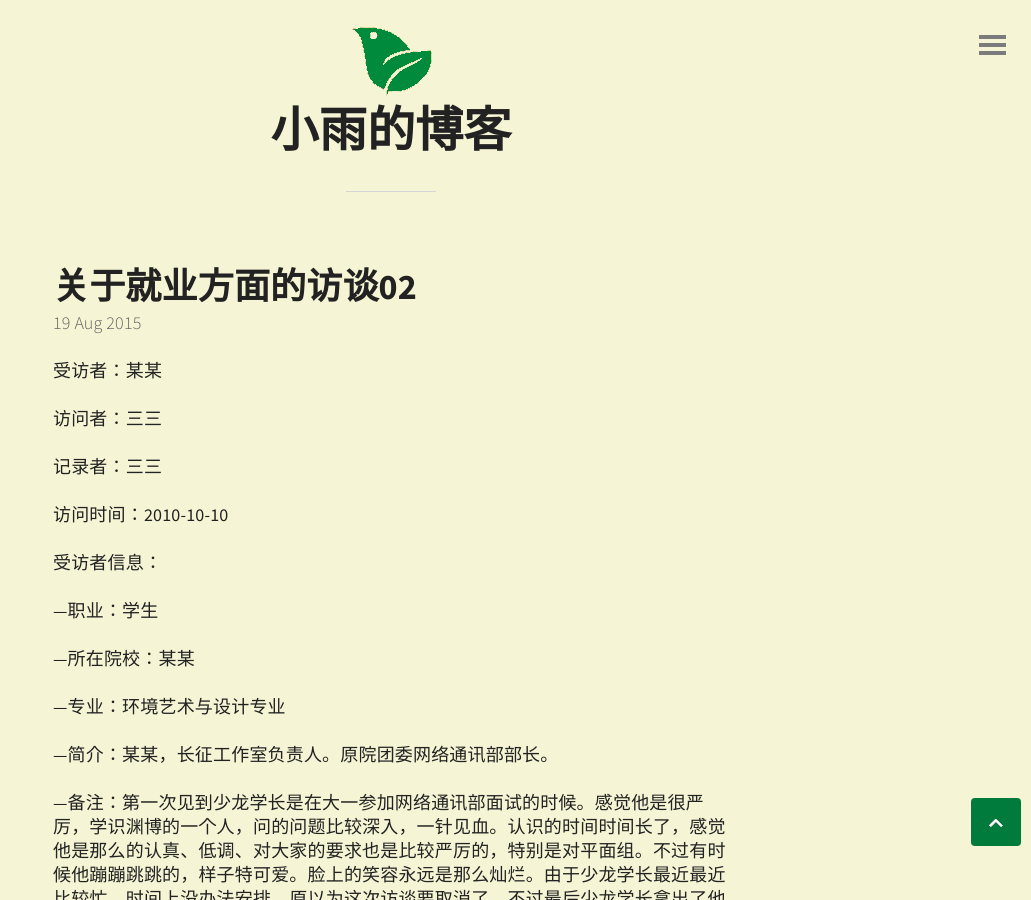
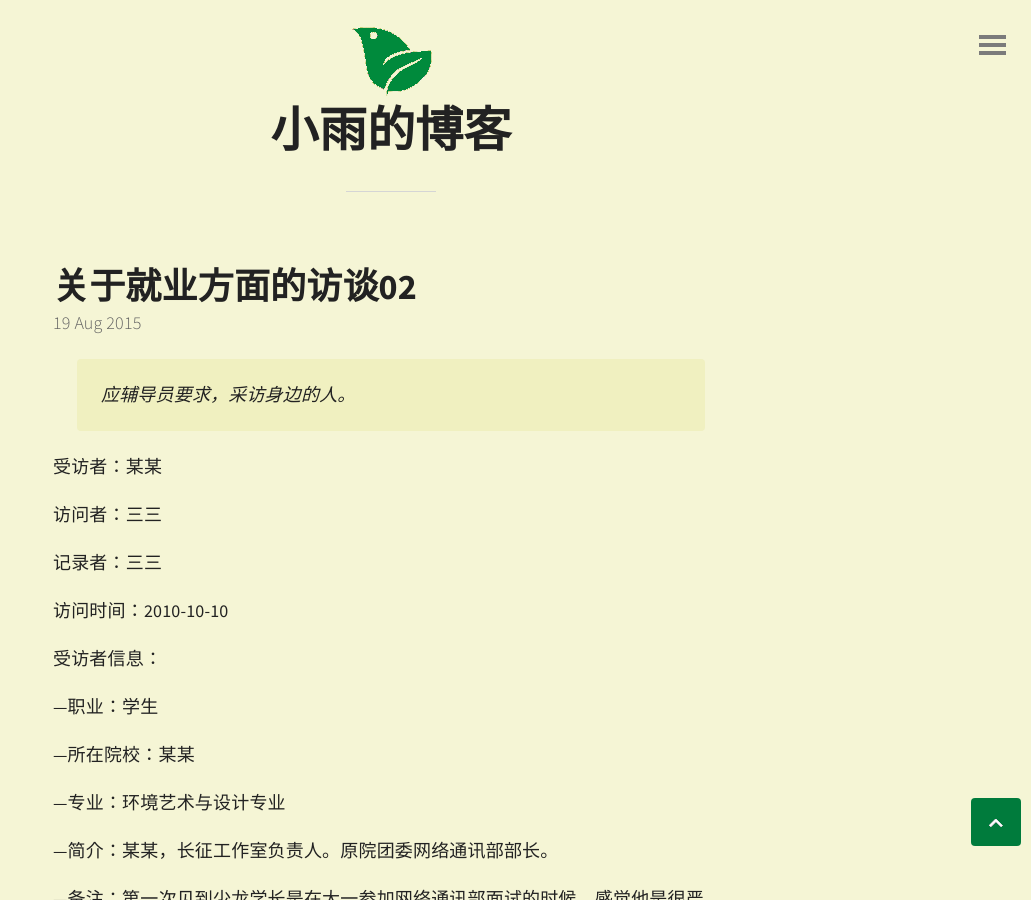
Before and after one commit to xiaoyu33/xiaoyu33.github.io, a Jekyll site: the page built from _posts/2015-08-19-关于就业方面的访谈02.md, in a window 1280 px wide and 900 px high. Shown: the whole window, without its empty margins (249-1280 px from the left). Built offline with Jekyll 4.4.1, drawn with Linux system fonts in a browser that asks for light colours; comment, search, counter and statistics services are not loaded.

Commit message:
Update 2015-08-19-关于就业方面的访谈02.md

```diff
--- a/_posts/2015-08-19-关于就业方面的访谈02.md
+++ b/_posts/2015-08-19-关于就业方面的访谈02.md
@@ -1,6 +1,8 @@
 ---
 title: 关于就业方面的访谈02
 ---
+
+> 应辅导员要求，采访身边的人。
 
 受访者：某某
 
```
